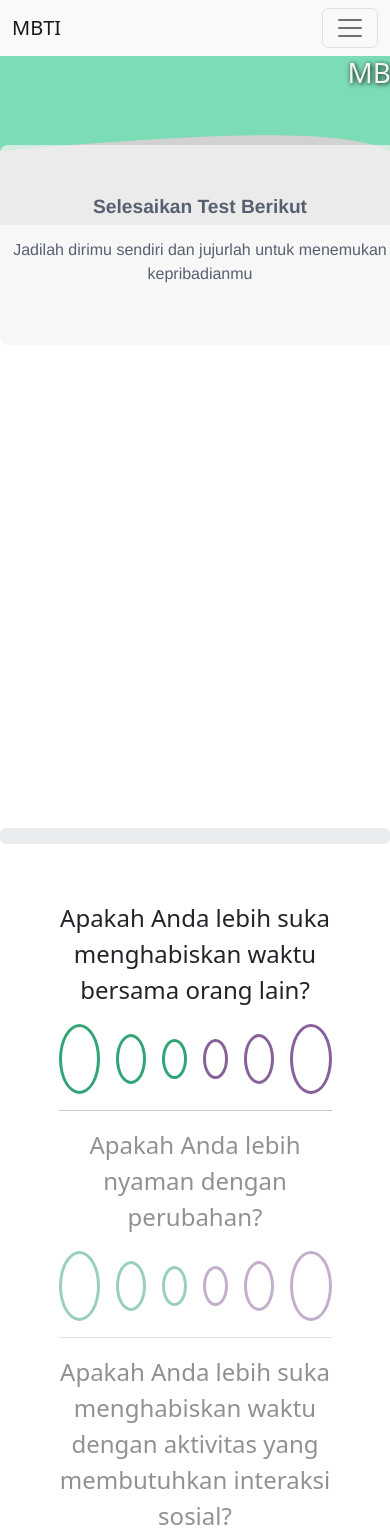
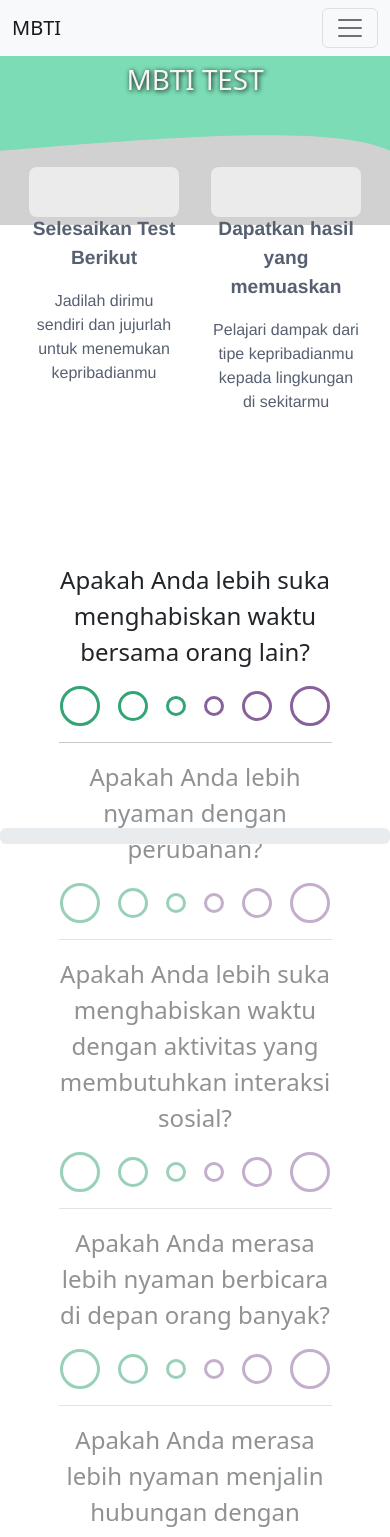
Before and after one commit to Frasydi/MBTI, a React (Vite) app: page / in a window 390 px wide. Shown: the top 1537 px of the page. Built offline with nearby package versions, Linux system fonts and the light colour scheme.

Commit message:
fix layout

```diff
--- a/src/router/hasil/index.tsx
+++ b/src/router/hasil/index.tsx
@@ -22,10 +22,10 @@ export default function Hasil() {
             <p>Anda adalah {kepribadian.tentang}</p>
         </div>
         <div className={Style.charts}>
-            <Charts title="Extrovert vs Introvert" label={["Extrovert", "Introvert"]} data={[jsonHasil["Extrovert"]/2+50, jsonHasil["Introvert"]/2+50] } />
-            <Charts title="Sensing vs Intuitive" label={["Sensing", "Intuitive"]} data={[jsonHasil["Sensing"]/2+50, jsonHasil["Intuitive"]/2+50] } />
-            <Charts title="Thinking vs Feeling" label={["Thinking", "Feeling"]} data={[jsonHasil["Thinking"]/2+50, jsonHasil["Feeling"]/2+50] } />
-            <Charts title="Judging vs Perceiving" label={["Judging", "Perceiving"]} data={[jsonHasil["Judging"]/2+50, jsonHasil["Perceiving"]/2+50] } />
+            <Charts title="Extrovert vs Introvert" label={["Extrovert", "Introvert"]} data={[jsonHasil["Extrovert"], jsonHasil["Introvert"]] } />
+            <Charts title="Sensing vs Intuitive" label={["Sensing", "Intuitive"]} data={[jsonHasil["Sensing"], jsonHasil["Intuitive"]] } />
+            <Charts title="Thinking vs Feeling" label={["Thinking", "Feeling"]} data={[jsonHasil["Thinking"], jsonHasil["Feeling"]] } />
+            <Charts title="Judging vs Perceiving" label={["Judging", "Perceiving"]} data={[jsonHasil["Judging"], jsonHasil["Perceiving"]] } />
         </div>
         </>
 
--- a/src/router/home/itemSlide.tsx
+++ b/src/router/home/itemSlide.tsx
@@ -5,7 +5,7 @@ export default function ItemSlide({index,children, elements}:{index:number, chil
 
     return(
         <div className={Style.itemsSlide} >
-            <div className={Style.items} style={{width:"100%", height:"100%" ,translate : `-${index*100}%`, transition:"all 0.5s"}}>
+            <div className={Style.items} style={{width:"100%", height:"100%" ,transform : ` translateX(-${index*100}%)`, transition:"all 0.5s"}}>
 
             {
                 elements.map((el:ReactNode) => (
--- a/src/router/home/questions.tsx
+++ b/src/router/home/questions.tsx
@@ -1,5 +1,5 @@
 import { useState, useEffect, useRef } from "react";
-import {useNavigate} from "react-router-dom"
+import { useNavigate } from "react-router-dom";
 import Style from "./style.module.css";
 import Carousel from "react-bootstrap/Carousel";
 import ItemSlide from "./itemSlide";
@@ -13,7 +13,7 @@ const bobot2 = [3, 5, 10];
 export default function Questions() {
   const [jawaban, setJawaban] = useState<{ [key: string]: number }>({});
   const [index, setIndex] = useState(0);
-  const nav = useNavigate()
+  const nav = useNavigate();
   const questionScroll = useRef(null);
   const [jenisIndex, setJenisIndex] = useState(0);
   useEffect(() => {
@@ -27,7 +27,7 @@ export default function Questions() {
     return () => {
       setIndex(0);
       setJawaban({});
-      setJenisIndex(0)
+      setJenisIndex(0);
     };
   }, [0]);
   useEffect(() => {
@@ -36,7 +36,19 @@ export default function Questions() {
   }, [index]);
   return (
     <div ref={questionScroll} className={Style.questions}>
-    <ProgressBar style={{ width:'100%',position:"fixed", bottom: 0,left: 0, zIndex:"30"}} variant="success" animated now={(index/(pertanyaan.length*10))*100} label={`${((index/(pertanyaan.length*10))*100).toFixed(2)}%`} />
+      <ProgressBar
+        style={{
+          width: "100%",
+          position: "fixed",
+          bottom: 0,
+          left: 0,
+          zIndex: "30",
+        }}
+        variant="success"
+        animated
+        now={(index / (pertanyaan.length * 10)) * 100}
+        label={`${((index / (pertanyaan.length * 10)) * 100).toFixed(2)}%`}
+      />
       <ItemSlide
         index={jenisIndex}
         elements={pertanyaan.map((el, ind) => (
@@ -58,12 +70,21 @@ export default function Questions() {
                   if (ind * 10 + ind2 + 1 == pertanyaan.length * 10) {
                     const date = new Date();
                     date.setTime(date.getTime() + 60 * 60 * 1000);
-                    Cookies.set("hasil", JSON.stringify(jawabanTemp), {expires : date});
-                    Swal.fire({title : "Terima Kasih Sudah Mengisi", text : "Anda akan dialihkan ke halaman hasil setelah 2 detik", timer  :2000, allowOutsideClick : false, allowEscapeKey : false, showCancelButton : false, showConfirmButton : false}).then(ef => {
-                        nav("/hasil")
-
-                    })
-                    return
+                    Cookies.set("hasil", JSON.stringify(jawabanTemp), {
+                      expires: date,
+                    });
+                    Swal.fire({
+                      title: "Terima Kasih Sudah Mengisi",
+                      text: "Anda akan dialihkan ke halaman hasil setelah 2 detik",
+                      timer: 2000,
+                      allowOutsideClick: false,
+                      allowEscapeKey: false,
+                      showCancelButton: false,
+                      showConfirmButton: false,
+                    }).then((ef) => {
+                      nav("/hasil");
+                    });
+                    return;
                   }
 
                   if (ind * 10 + ind2 + 1 == (ind + 1) * 10) {
@@ -96,11 +117,14 @@ function Pertanyaan({
   jenis: string[];
 }) {
   const [terjawab, setTerjawab] = useState(-1);
+  const [isMobile, setMobile] = useState(false);
   useEffect(() => {
+    setMobile(window.innerWidth > 720 ? false : true);
     return () => {
       setTerjawab(-1);
     };
   }, []);
+
   return (
     <div
       style={{
@@ -124,21 +148,38 @@ function Pertanyaan({
       <div className={Style.answers}>
         {bobot.map((el, ind) => {
           let ukuran = 0;
+          if (isMobile) {
+            switch (ind) {
+              case 0:
+                ukuran = 40;
+                break;
+
+              case 1:
+                ukuran = 30;
+                break;
+
+              case 2:
+                ukuran = 20;
+                break;
+            }
+          } else {
             switch (ind) {
               case 0:
                 ukuran = 70;
                 break;
+
               case 1:
                 ukuran = 50;
                 break;
+
               case 2:
                 ukuran = 40;
                 break;
             }
+          }
           return (
             <div
               className={Style.jawab}
-
               style={{
                 // @ts-ignore
 
@@ -157,6 +198,19 @@ function Pertanyaan({
         })}
         {bobot2.map((el, ind) => {
           let ukuran = 0;
+          if (isMobile) {
+            switch (ind) {
+              case 0:
+                ukuran= 20;
+                break
+              case 1:
+                ukuran = 30;
+                break
+              case 2:
+                ukuran = 40;
+                break
+            }
+          } else {
             switch (ind) {
               case 0:
                 ukuran = 40;
@@ -167,6 +221,7 @@ function Pertanyaan({
               case 2:
                 ukuran = 70;
                 break;
+            }
           }
           return (
             <div
--- a/src/router/home/style.module.css
+++ b/src/router/home/style.module.css
@@ -62,6 +62,7 @@
     display: grid;
     place-items: center;
     color: whitesmoke;
+    background-size: contain;
 }
 
 .jawab:hover {
@@ -84,3 +85,22 @@
     background-color: rgba(255, 255, 255, 0.534);
     z-index: 10;
 }
+
+@media screen and (max-width : 720px) {
+    .jawab {
+    aspect-ratio: 1/1;
+
+    }
+    .kartu {
+        width: 150px;
+        height: 50px;
+
+
+    }
+    .welcomeText {
+        height: 20vh;
+    }
+    .main {
+        margin-top: 40vh;
+    }
+}
```
Lines whose indentation alone changed are shown as unchanged.
